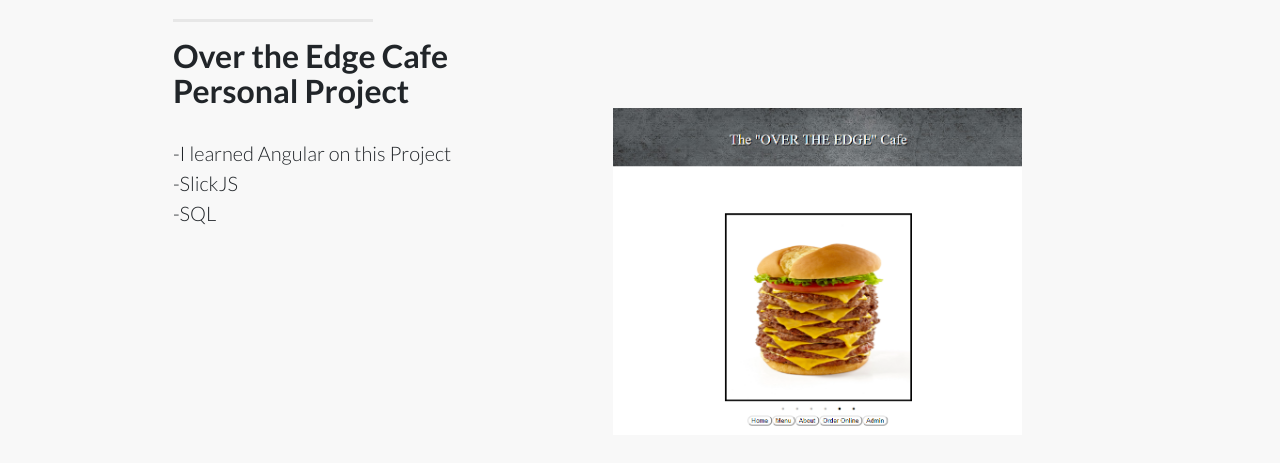
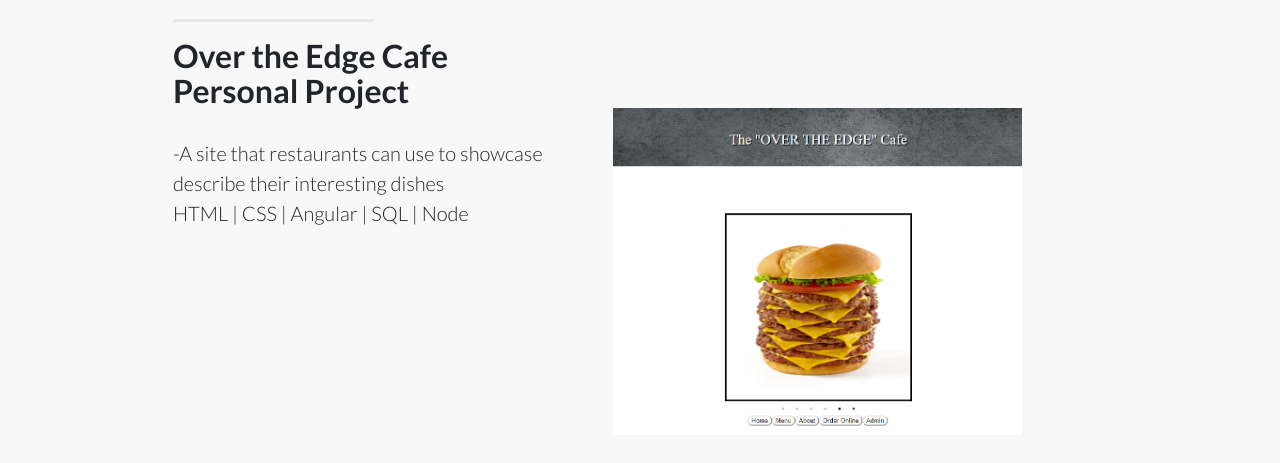
Before and after one commit to BradenWinsor/portfolio, a website: page index.html in a window 1280 px wide. Shown: the part 1865-2328 px from the top of the page. Drawn offline with nearby package versions, Linux system fonts and the light colour scheme.

Commit message:
switched up the over the edge cafe description

```diff
--- a/index.html
+++ b/index.html
@@ -190,7 +190,7 @@
             <div class="clearfix"></div>
             <h2 class="section-heading">Over the Edge Cafe<br>Personal Project</h2>
             <p class="lead">
-            -I learned Angular on this Project</br> -SlickJS </br> -SQL
+            -A site that restaurants can use to showcase describe their interesting dishes</br> HTML | CSS | Angular | SQL | Node  </br>
           </div>
           <div class="col-lg-5 mr-auto ">
             <a href="http://restaurant.bradenwinsor.com"><img class="img-fluid" src="overtheedge.PNG" alt="" href=""></a>
```
